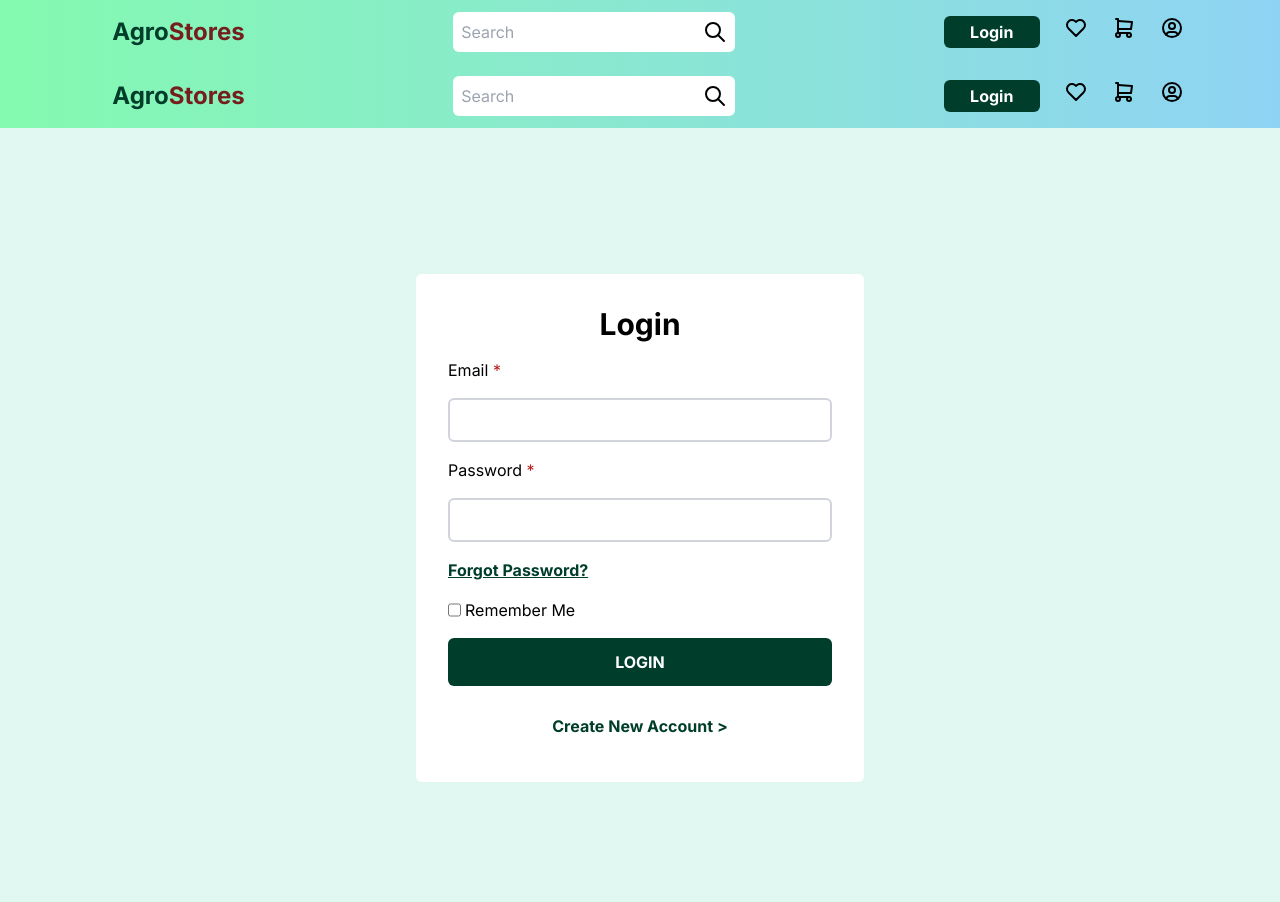
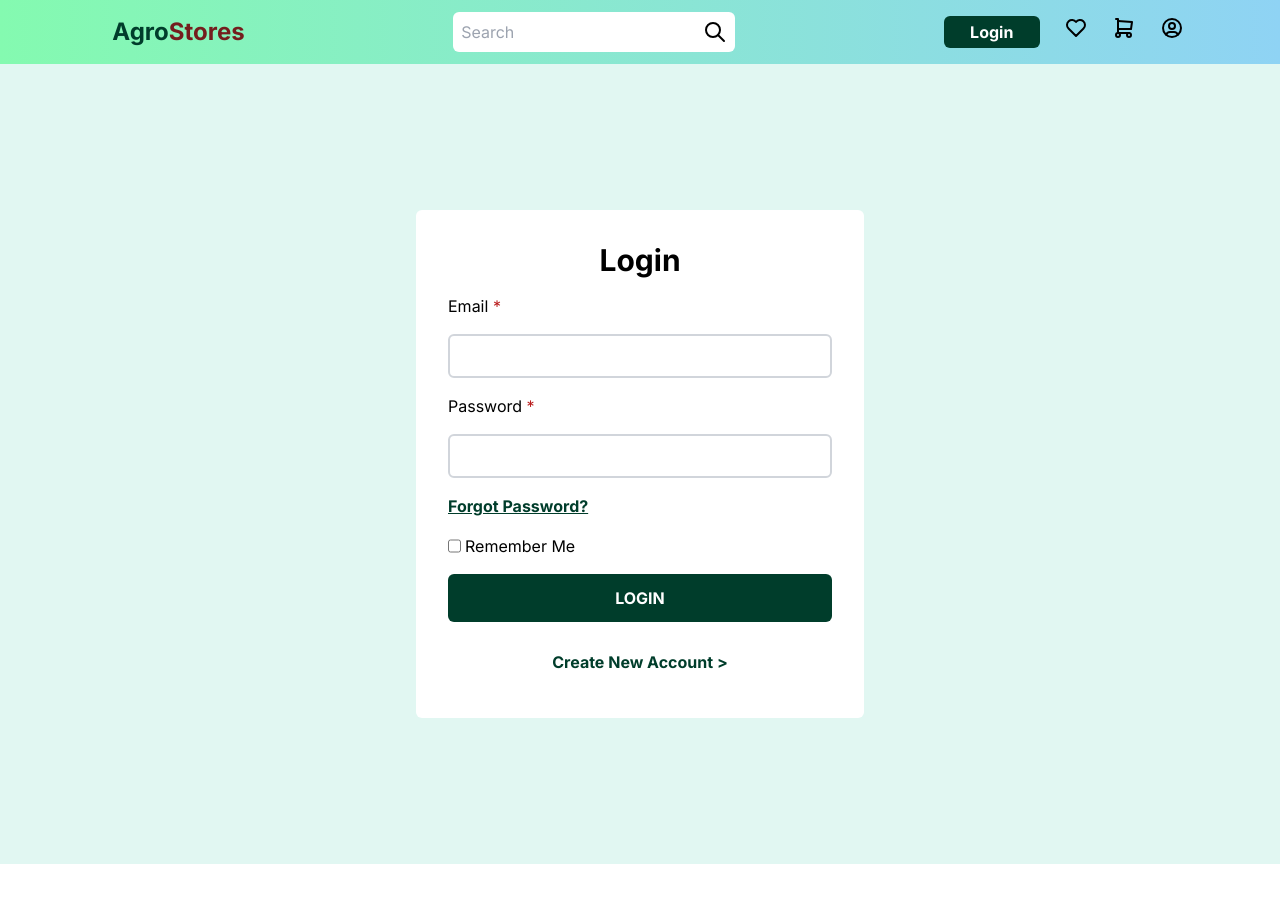
Before and after one commit to pangilinanervin22/MaubayCrops, a Next.js app: page /login in a window 1280 px wide. Shown: the top 902 px of the page. After the commit the page ends 864 px from the top, so only its background shows below. Built offline with nearby package versions, Linux system fonts and the light colour scheme; no server answers.

Commit message:
refactor: Remove Navbar component from login page

```diff
--- a/src/app/login/page.tsx
+++ b/src/app/login/page.tsx
@@ -4,8 +4,6 @@ import React, { useState } from "react";
 import { useRouter } from "next/navigation";
 import { toast } from "react-toastify";
 import { useAuthenticated, useLogin } from "@/hooks/Authentication";
-
-import { Navbar } from "../../components/Navbar";
 
 export default function Page() {
   const router = useRouter();
@@ -43,10 +41,8 @@ export default function Page() {
 
       const res = await login(email, password);
 
-      if (res.success === true)
-        toast.success(res.message);
-      else
-        toast.error(res.message);
+      if (res.success === true) toast.success(res.message);
+      else toast.error(res.message);
 
       // TODO: men need pa dito mag query add to `users` collection para malagyan yun, sa auth lang kasi mapupunta pag hindi nag add to users collection
     } catch (error) {
@@ -61,8 +57,6 @@ export default function Page() {
 
   return (
     <main>
-      <Navbar />
-
       <article className="min-h-screen p-5 md:grid md:place-items-center bg-extra-light-green">
         <form
           className="flex flex-col space-y-4 rounded-md p-8 w-full md:w-[28rem] h-fit bg-white"
```
